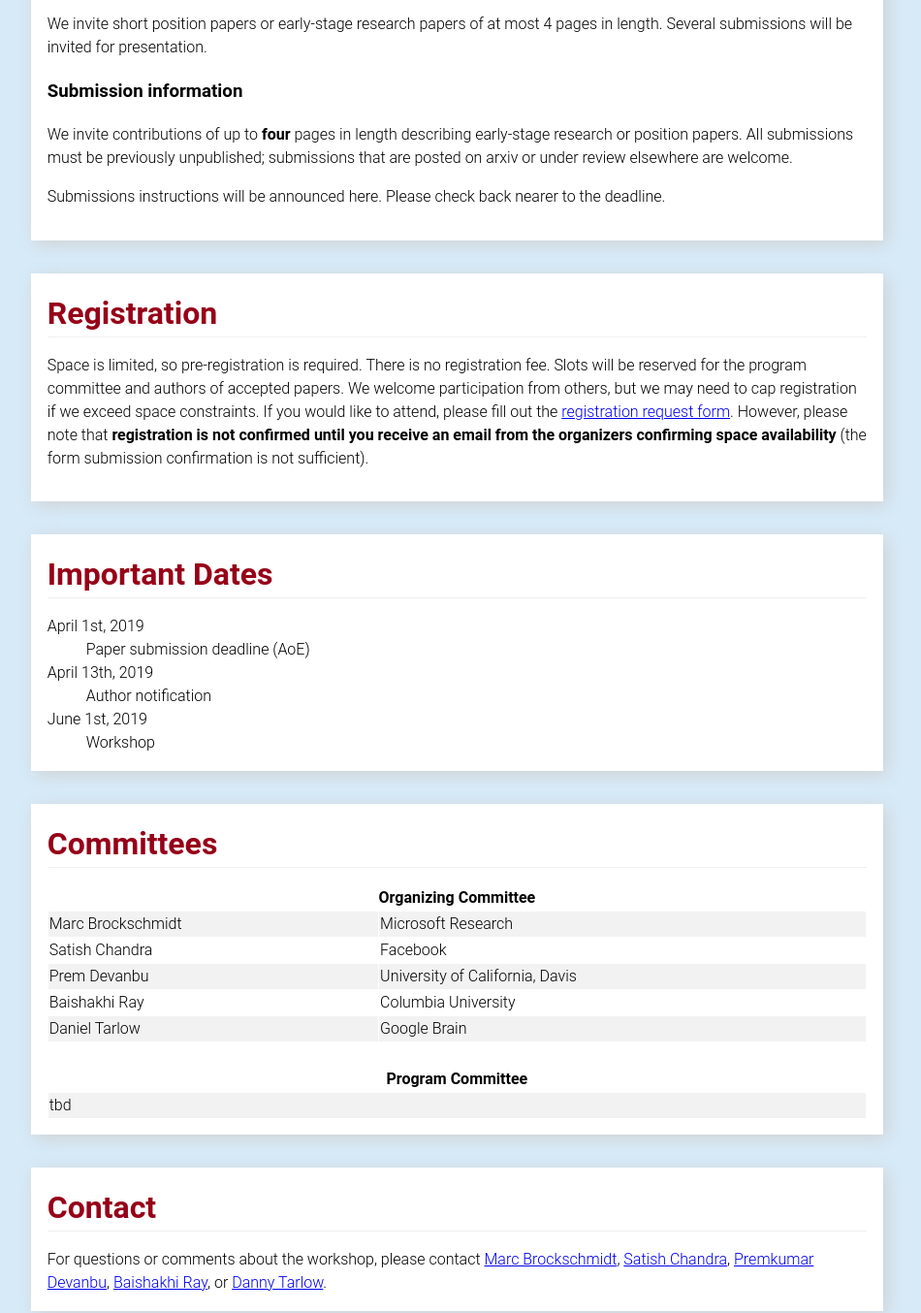
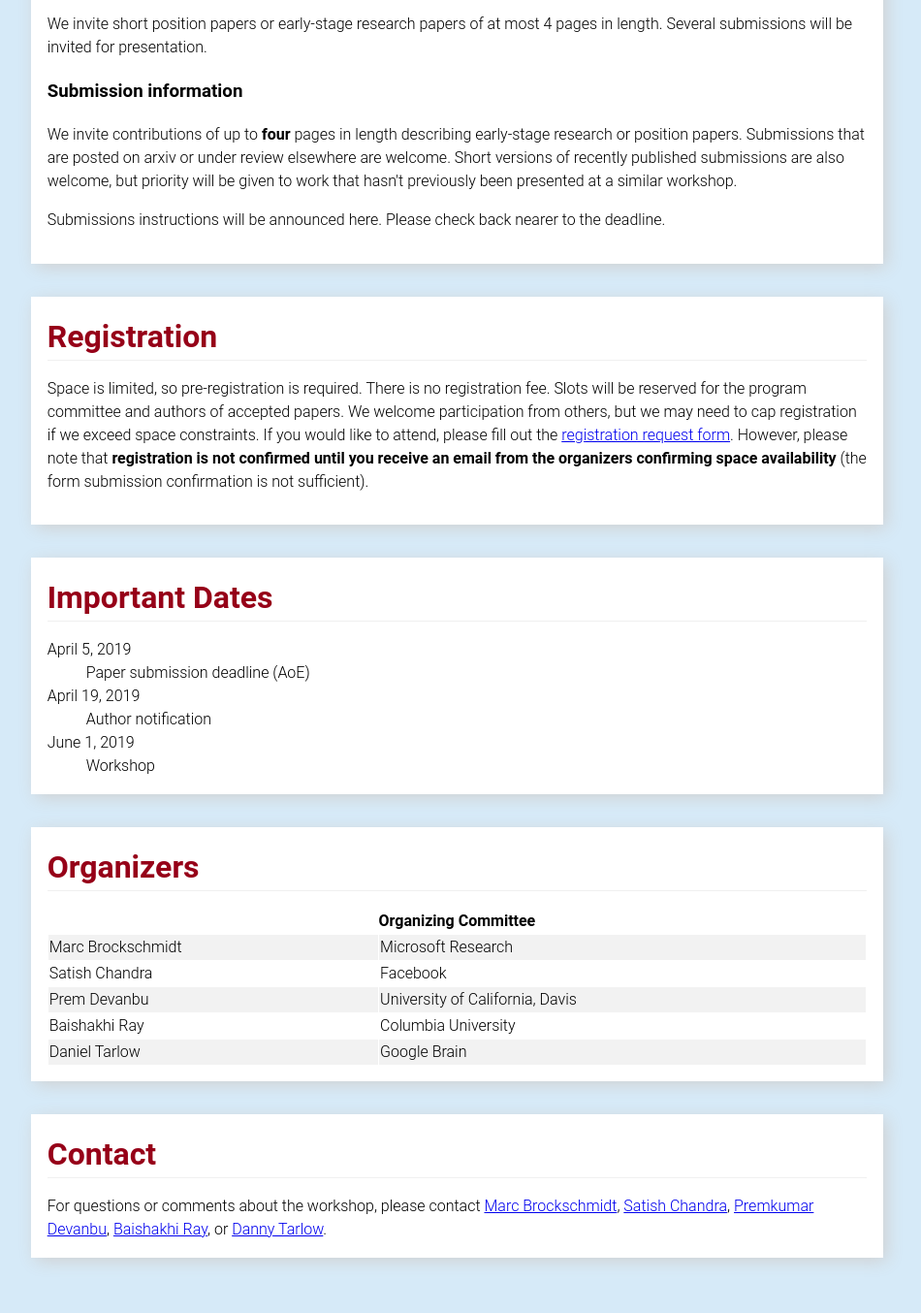
Before and after one commit to ml4se/ml4se.github.io, a plain HTML site: page index.html in a window 1280 px wide. Shown: the part 1107-2461 px from the top of the page at 97% size, without its empty margins (237-1187 px from the left). Drawn offline with Linux system fonts and the light colour scheme.

Commit message:
Tweaks based on email discussion.

```diff
--- a/index.html
+++ b/index.html
@@ -136,12 +136,12 @@
 
         <p>
           This workshop will bring together researchers interested in the intersection
-          of Software Engineering and Machine Learning research.
+          of software engineering and machine learning research.
           There is great promise in solving and assisting with software authoring and
           maintenance tasks such as coding, testing, debugging, porting, bug-patching,
           refactoring, optimizing, etc.
-          Machine Learning gives new tools for addressing Software Engineering research
-          challenges, and Software Engineering challenges motivate new Machine Learning
+          Machine learning gives new tools for addressing software engineering research
+          challenges, and software engineering challenges motivate new machine learning
           research.
           In the workshop we will discuss recent advances in this area, what challenges
           remain, and share ideas for how to continue progressing forward.
@@ -161,7 +161,7 @@
         <h2>Call for papers</h2>
           <p>
             This interdisciplinary workshop will explore issues related to the
-            application of Machine Learning techniques to Software Engineering
+            application of machine learning techniques to software engineering
             tasks, including topics such as:
           </p>
           <ul>
@@ -184,8 +184,8 @@
           <p>
             We invite contributions of up to <b>four</b> pages in length describing early-stage
             research or position papers.
-
-	    All submissions must be previously unpublished; submissions that are posted on arxiv or under review elsewhere are welcome.
+	    Submissions that are posted on arxiv or under review elsewhere are welcome.
+	    Short versions of recently published submissions are also welcome, but priority will be given to work that hasn't previously been presented at a similar workshop.
           </p>
           <p>
 	    Submissions instructions will be announced here. Please check back nearer to the deadline.
@@ -207,13 +207,13 @@
 
       <section class="content-block" id="important_dates">
         <h2>Important Dates</h2>
-        <dt>April 1st, 2019</dt> <dd>Paper submission deadline (AoE)</dd>
-        <dt>April 13th, 2019</dt> <dd>Author notification</dd>
-        <dt>June 1st, 2019</dt> <dd>Workshop</dd>
+        <dt>April 5, 2019</dt> <dd>Paper submission deadline (AoE)</dd>
+        <dt>April 19, 2019</dt> <dd>Author notification</dd>
+        <dt>June 1, 2019</dt> <dd>Workshop</dd>
       </section>
 
       <section class="content-block" id="committees">
-        <h2>Committees</h2>
+        <h2>Organizers</h2>
         <table class="table_striped" width="100%">
           <tr><th colspan="2">Organizing Committee</td></tr>
           <tr><td>Marc Brockschmidt</td><td>Microsoft Research</td></tr>
@@ -221,11 +221,6 @@
           <tr><td>Prem Devanbu</td><td>University of California, Davis</td></tr>
           <tr><td>Baishakhi Ray</td><td>Columbia University</td></tr>
           <tr><td>Daniel Tarlow</td><td>Google Brain</td></tr>
-        </table>
-        <br />
-        <table class="table_striped" width="100%">
-          <tr><th colspan="2">Program Committee</td></tr>
-          <tr><td>tbd</td></tr>
         </table>
       </section>
 
```
